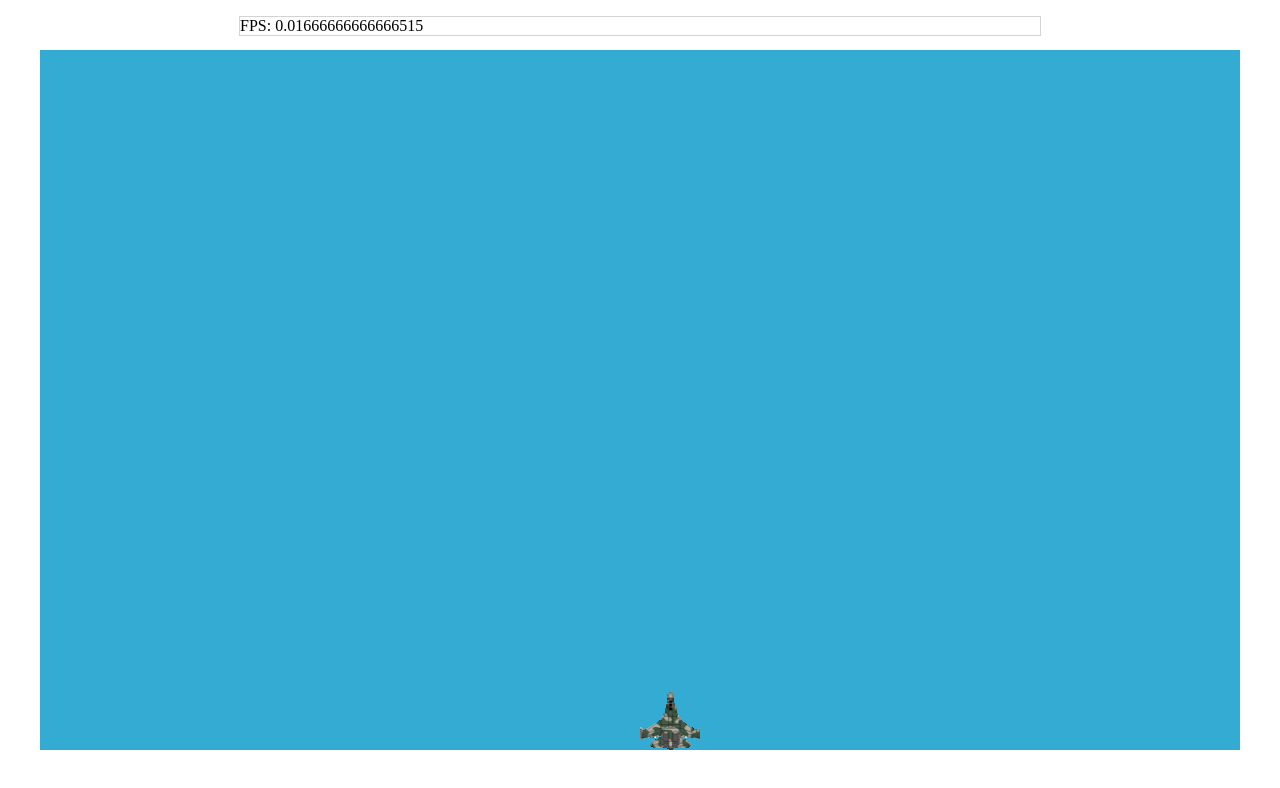
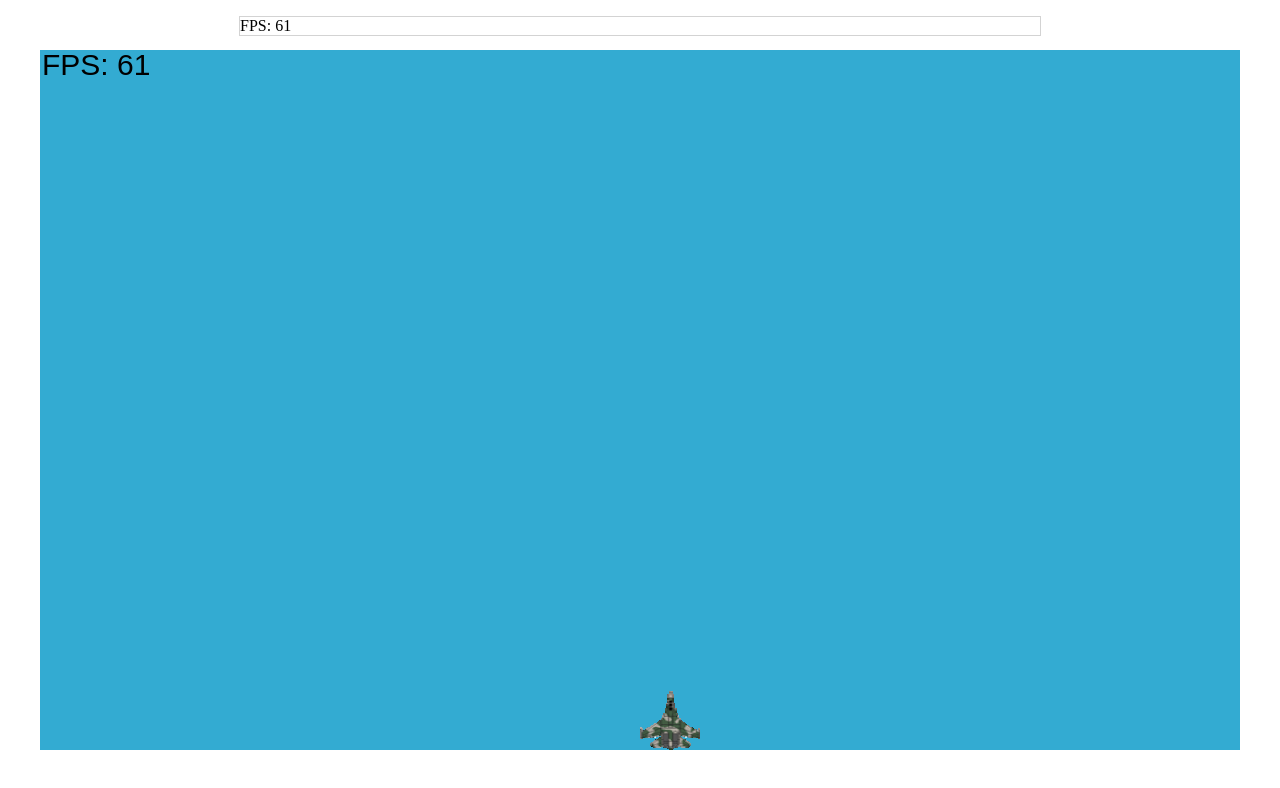
Before and after one commit to ToonBlok/shooting_game, a plain HTML site: page shooting_game.html in a window 1280 px wide. Drawn offline with Linux system fonts and the light colour scheme.

Commit message:
improved gameloop, added fps counter

```diff
--- a/shooting_game.html
+++ b/shooting_game.html
@@ -27,11 +27,12 @@
 	</head>
 	<body>
 		<canvas id="screen" class="centeredAttribute" width="1200" height="700"></canvas>
-		<p id="debug">..</p>
+		<p id="framerateCounter">FPS: calculating...</p>
 
 		<script>
 			const CANVAS = document.getElementById('screen');
 			const CONTEXT = CANVAS.getContext('2d');
+			CONTEXT.font = "30px Arial";
 			//var PLAYER = { x:0, y:0, width: 30, height: 30 };
 			var KEYS = {
 				UP: 87,
@@ -39,8 +40,6 @@
 				RIGHT: 68,
 				DOWN: 83,
 				INFO: 73
-
-
 			};
 
 			document.getElementById("screen").style.backgroundColor = 'rgb(51, 171, 210)';
@@ -91,12 +90,22 @@
 			   dt = 85 - 54 = 31
 			   result of calculation: time passed between frame updates
 			*/
+			// 60x a second render() should execute, so 60/1000 = 0.06
+			// every 0.06 seconds, render should execute
+			// timestamp returns a number in milliseconds, like 13213..
+			// that number is not useful so you / 1000.
 			function frame() {
 				now = timestamp();
-				dt = Math.min(1, (now - last) / 1000); // Returns the smallest number, either 1 or now / last etc
+				//alert(now);
+				//alert("now = " + now + " and last = " + last);
+
+				//dt = Math.min(1, (now - last) / 1000); // Returns the smallest number, either 1 or now / last etc
+				dt = now - last;
+
 				last = now;
-				render();
-				document.getElementById("debug").innerHTML = "FPS: " + dt;
+				render(dt);
+				//alert(dt);
+				//document.getElementById("framerateCounter").innerHTML = "FPS: " + dt;
 				window.requestAnimationFrame(frame);
 			}
 
@@ -121,12 +130,35 @@
 
 			}
 
-			function render() {
-				PLAYER.draw();
+			var count = 0;
+			var fpscount = 0;
+			var fpsses = 0;
+			function render(dt) {
+				//alert("dt " + dt);
+				count += dt;
+
+				fpscount += dt;
+				if (count >= 0.06) {
+					//alert(count);
+					PLAYER.draw();
+					//alert("Drawing");
+					count = 0;
+					fpsses += 1;
+				}
+				if(fpscount >= 1000) {
+					document.getElementById("framerateCounter").innerHTML = "FPS: " + fpsses;
+
+					//CONTEXT.fillRect(2, 0, 120, 30);
+					CONTEXT.clearRect(2, 0, 120, 30);
+					CONTEXT.fillText("FPS: " + fpsses, 2,25);
+					fpsses = 0;
+					fpscount = 0;
+				}
+				dt = 0;
 			}
 
 			function keyHandler(event) {
-				removeTail(PLAYER.x, PLAYER.y, PLAYER.width, PLAYER.height);
+				CONTEXT.clearRect(PLAYER.x, PLAYER.y, PLAYER.width, PLAYER.height);
 				switch (event.keyCode) {
 					case 87: // up
 						if (checkBounds(PLAYER.x, (PLAYER.y - 10))) {
@@ -176,8 +208,7 @@
 
 			function removeTail(x, y, width, height) {
 				//alert(x + " " + y + " " + width + " " + height);
-				CONTEXT.fillStyle = "rgb(51, 171, 210)";
-				CONTEXT.fillRect(x, y, width, height);
+				CONTEXT.clearRect(x, y, width, height);
 			}
 
 /*
```
